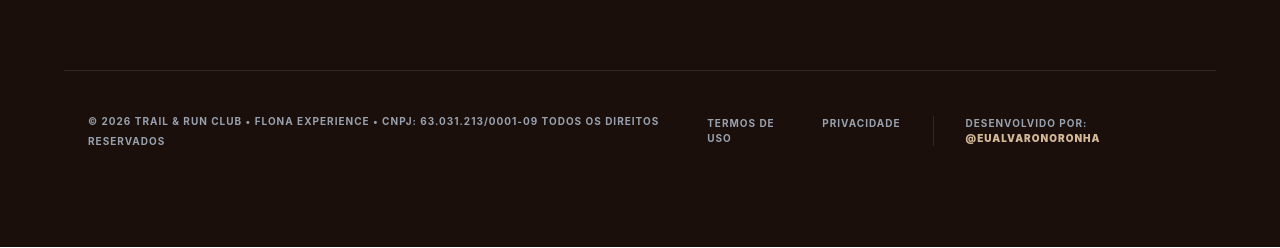
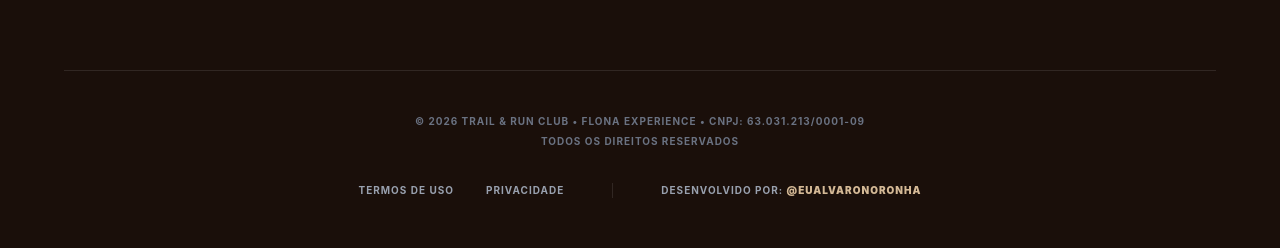
Before and after one commit to alvaronp401/flora-check, a React (Vite) app: page / in a window 1280 px wide. Shown: the part 4450-4698 px from the top of the page. Built offline with nearby package versions, Linux system fonts and the light colour scheme; no server answers.

Commit message:
style: fix footer alignment for mobile

```diff
--- a/src/pages/Home/components/FooterCTA.tsx
+++ b/src/pages/Home/components/FooterCTA.tsx
@@ -76,14 +76,17 @@ export const FooterCTA: React.FC = () => {
 
       </div>
 
-      <div className="mt-20 pt-10 border-t border-white/10 flex flex-col md:flex-row justify-between items-center gap-6 max-w-6xl mx-auto px-6 relative z-10">
-        <p className="text-gray-400 text-[10px] font-bold uppercase tracking-widest leading-loose">
-          © 2026 Trail & Run Club • Flona Experience • CNPJ: 63.031.213/0001-09 <br className="md:hidden" /> Todos os direitos reservados
+      <div className="mt-20 pt-10 border-t border-white/10 flex flex-col items-center gap-8 max-w-6xl mx-auto px-6 relative z-10">
+        <p className="text-gray-500 text-[9px] md:text-[10px] font-bold uppercase tracking-widest leading-loose text-center">
+          © 2026 Trail & Run Club • Flona Experience • CNPJ: 63.031.213/0001-09 <br /> Todos os direitos reservados
         </p>
-        <div className="flex gap-8 text-gray-400 text-[10px] font-bold uppercase tracking-widest">
-          <Link to="/terms" className="hover:text-white transition-colors">Termos de Uso</Link>
-          <Link to="/privacy" className="hover:text-white transition-colors">Privacidade</Link>
-          <a href="https://instagram.com/eualvaronoronha" target="_blank" rel="noopener noreferrer" className="hover:text-[#D4B996] transition-colors border-l border-white/10 pl-8">
+
+        <div className="flex flex-col md:flex-row items-center gap-6 md:gap-12 text-gray-400 text-[10px] font-bold uppercase tracking-widest">
+          <div className="flex gap-8">
+            <Link to="/terms" className="hover:text-white transition-colors">Termos de Uso</Link>
+            <Link to="/privacy" className="hover:text-white transition-colors">Privacidade</Link>
+          </div>
+          <a href="https://instagram.com/eualvaronoronha" target="_blank" rel="noopener noreferrer" className="hover:text-[#D4B996] transition-colors border-t md:border-t-0 md:border-l border-white/10 pt-6 md:pt-0 md:pl-12 text-center md:text-left">
             Desenvolvido por: <span className="font-black text-[#D4B996]">@eualvaronoronha</span>
           </a>
         </div>
```
